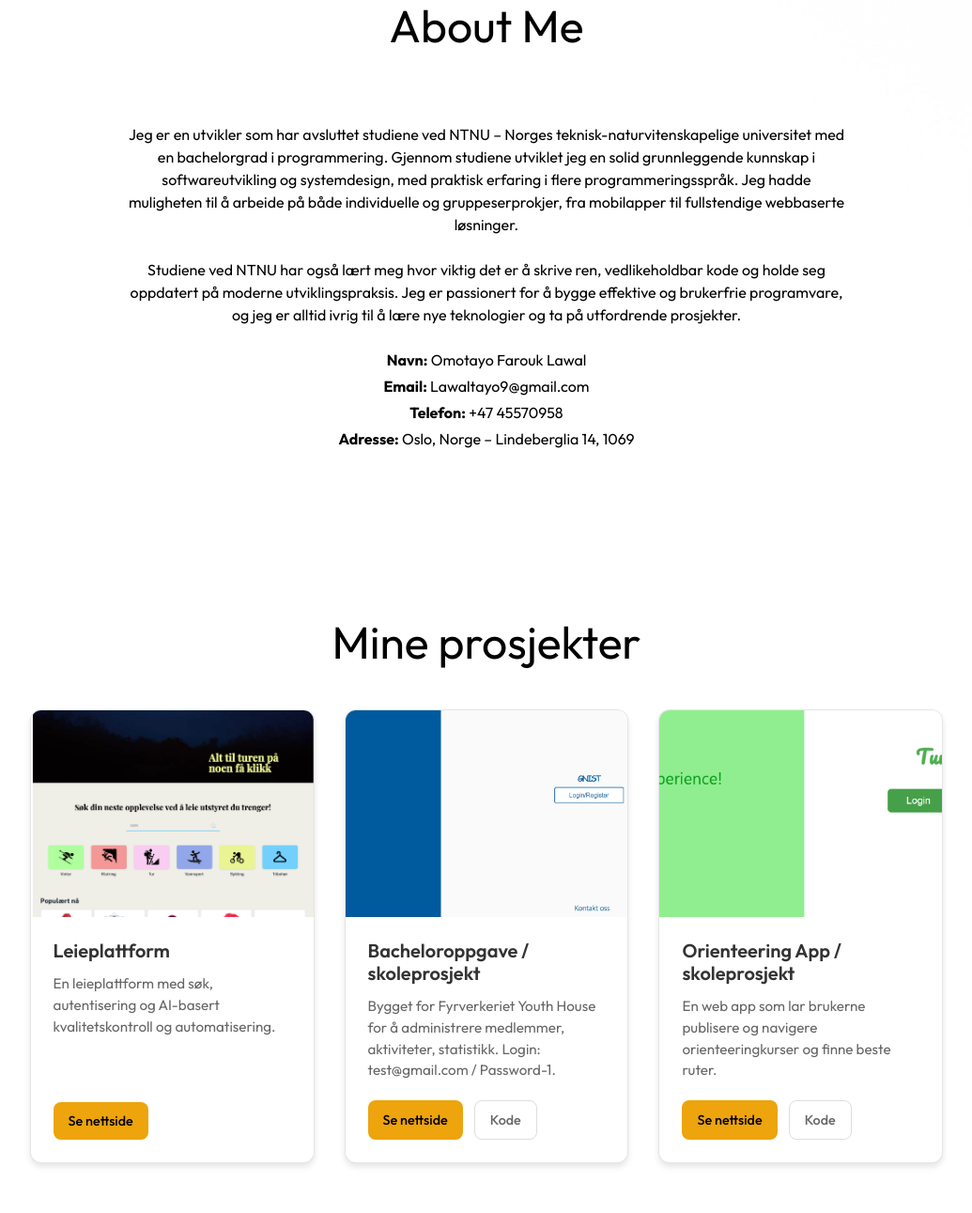
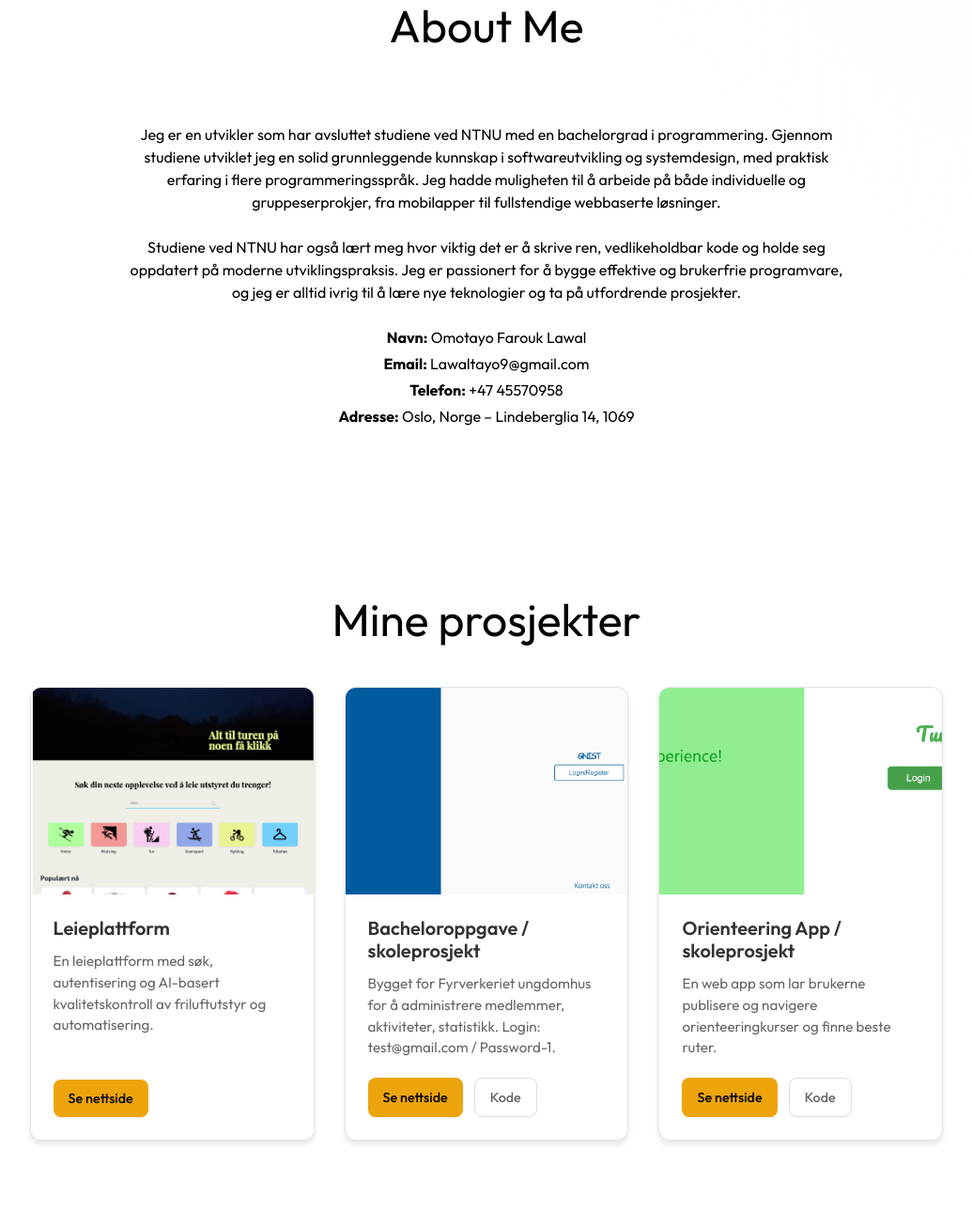
Before and after one commit to TayoScript/Portefolje, a plain HTML site: page index.html in a window 1280 px wide. Shown: the part 837-2128 px from the top of the page at 94% size, without its empty margins (122-1157 px from the left). Drawn offline with nearby package versions, Linux system fonts and the light colour scheme.

Commit message:
changed text

```diff
--- a/index.html
+++ b/index.html
@@ -304,7 +304,7 @@
 
 		<div id="main" class="w-11/12 max-w-3xl text-center mx-auto h-screen flex flex-col items-center justify-center gap-2" data-scroll-controller>
 
-			<img src="./images/profil_pic.png" alt="Profile Image" class="rounded-full w-32 h-32 object-cover mx-auto shadow shadow-sm shadow-black animate-bounce-slow" data-control />
+			<img src="./images/profil_pic1.png" alt="Profile Image" class="rounded-full w-32 h-32 object-cover mx-auto shadow shadow-sm shadow-black animate-bounce-slow" data-control />
 
 			<h1 class="text-3xl sm:text-5xl font-Outfit" data-control>Full Stack Utvikler</h1>
 
@@ -402,7 +402,7 @@
     <div class="flex w-full md:max-w-6xl mx-auto flex-col items-center gap-10 my-20 text-center">
         <div class="max-w-3xl font-Outfit">
             <p class="mb-6">
-                Jeg er en utvikler som har avsluttet studiene ved NTNU – Norges teknisk-naturvitenskapelige universitet med en bachelorgrad i programmering. Gjennom studiene utviklet jeg en solid grunnleggende kunnskap i softwareutvikling og systemdesign, med praktisk erfaring i flere programmeringsspråk. Jeg hadde muligheten til å arbeide på både individuelle og gruppeserprokjer, fra mobilapper til fullstendige webbaserte løsninger.
+                Jeg er en utvikler som har avsluttet studiene ved NTNU med en bachelorgrad i programmering. Gjennom studiene utviklet jeg en solid grunnleggende kunnskap i softwareutvikling og systemdesign, med praktisk erfaring i flere programmeringsspråk. Jeg hadde muligheten til å arbeide på både individuelle og gruppeserprokjer, fra mobilapper til fullstendige webbaserte løsninger.
             </p>
             <p class="mb-6">
                 Studiene ved NTNU har også lært meg hvor viktig det er å skrive ren, vedlikeholdbar kode og holde seg oppdatert på moderne utviklingspraksis. Jeg er passionert for å bygge effektive og brukerfrie programvare, og jeg er alltid ivrig til å lære nye teknologier og ta på utfordrende prosjekter.
@@ -440,7 +440,7 @@
             </div>
             <div class="project-details">
                 <h3 class="project-title">Leieplattform</h3>
-                <p class="project-description">En leieplattform med søk, autentisering og AI-basert kvalitetskontroll og automatisering.</p>
+                <p class="project-description">En leieplattform med søk, autentisering og AI-basert kvalitetskontroll av friluftutstyr og automatisering.</p>
                 <div class="project-links">
                     <a href="https://seeek-57fd.vercel.app/" target="_blank" class="project-link primary-link">
                         <span>Se nettside</span>
@@ -465,7 +465,7 @@
             </div>
             <div class="project-details">
                 <h3 class="project-title">Bacheloroppgave / skoleprosjekt</h3>
-                <p class="project-description">Bygget for Fyrverkeriet Youth House for å administrere medlemmer, aktiviteter, statistikk. Login: test@gmail.com / Password-1.</p>
+                <p class="project-description">Bygget for Fyrverkeriet ungdomhus for å administrere medlemmer, aktiviteter, statistikk. Login: test@gmail.com / Password-1.</p>
                 <div class="project-links">
                     <a href="https://gnist-frontend.onrender.com" target="_blank" class="project-link primary-link">
                         <span>Se nettside</span>
```
Also changed, not shown: images/profil_pic.png (deleted), images/profil_pic1.png (added).
